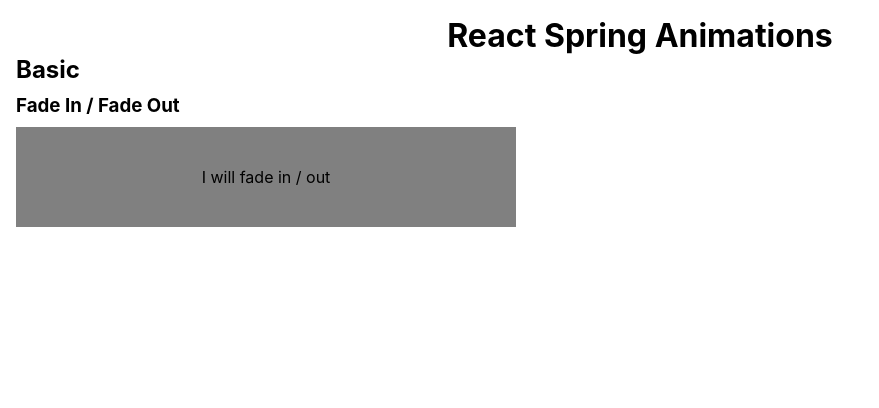
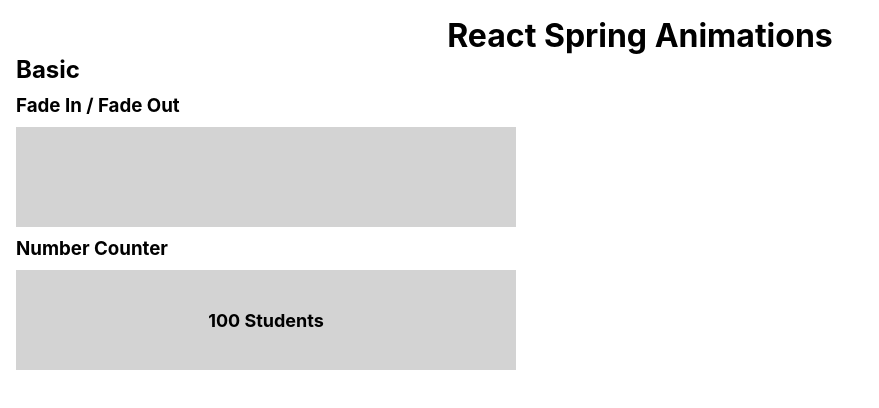
Before and after one commit to ayarhlaine/react-animation-1, a React (Create React App) app: page / in a window 1280 px wide. Shown: the top 408 px of the page, without its empty margins (0-879 px from the left). Built offline with nearby package versions, Linux system fonts and the light colour scheme.

Commit message:
Added Number Counter

```diff
--- a/src/Background/Background.css
+++ b/src/Background/Background.css
@@ -1,7 +1,7 @@
 .Background {
     max-width: 500px;
     min-height: 100px;
-    background-color: gray;
+    background-color: lightgray;
     display: grid;
     place-items: center;
 }
--- a/src/Basic/Basic.jsx
+++ b/src/Basic/Basic.jsx
@@ -1,12 +1,15 @@
 import React from 'react';
 import SectionTitle from '../SectionTitle/SectionTitle';
 import FadeIn from './FadeIn/FadeIn';
+import NumberCounter from './NumberCounter/NumberCounter';
 function Basic() {
     return (
         <div className="Basic">
            <h2>Basic</h2>
            <SectionTitle  title="Fade In / Fade Out"/>
            <FadeIn />
+           <SectionTitle  title="Number Counter"/>
+           <NumberCounter />
         </div>
     )
 }
--- a/src/Basic/FadeIn/FadeIn.jsx
+++ b/src/Basic/FadeIn/FadeIn.jsx
@@ -4,7 +4,7 @@
 import { useTimer } from '../../hooks/toggle.hook';
 
 function FadeIn() {
-    const toggle = useTimer(2000);
+    const toggle = useTimer();
     const props = useSpring({opacity: toggle ? 0 :1, from: {opacity: toggle ? 1 : 0}})
     return (
         <Background >
--- /dev/null
+++ b/src/Basic/NumberCounter/NumberCounter.css
@@ -0,0 +1,4 @@
+.NumberCounter__value{
+    font-weight: bold;
+    font-size: large;
+}
--- /dev/null
+++ b/src/Basic/NumberCounter/NumberCounter.jsx
@@ -0,0 +1,19 @@
+import React from 'react'
+import Background from '../../Background/Background'
+import { animated, useSpring } from 'react-spring';
+import { useTimer } from '../../hooks/toggle.hook';
+import './NumberCounter.css';
+function NumberCounter() {
+    const toggle = useTimer();
+    const props = useSpring({ number: toggle ? 1 : 0, from: { number: toggle ? 0 : 1 } })
+    return (
+        <div className="NumberCounter">
+            <Background>
+            <animated.div className="NumberCounter__value">
+                {props.number.interpolate((number) => `${parseInt(number.toFixed(2) * 100)} Students`)}</animated.div>
+            </Background>
+        </div>
+    )
+}
+
+export default NumberCounter
--- a/src/hooks/toggle.hook.js
+++ b/src/hooks/toggle.hook.js
@@ -1,5 +1,5 @@
 import { useState, useEffect } from 'react';
-export function useTimer(timerSec = 1000) {
+export function useTimer(timerSec = 3000) {
     const [toggle, setToggle] = useState(false);
     useEffect(() => {
         const intervalID = setInterval(() => {
```
